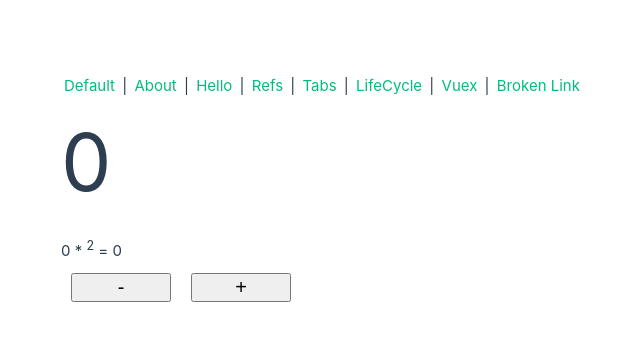
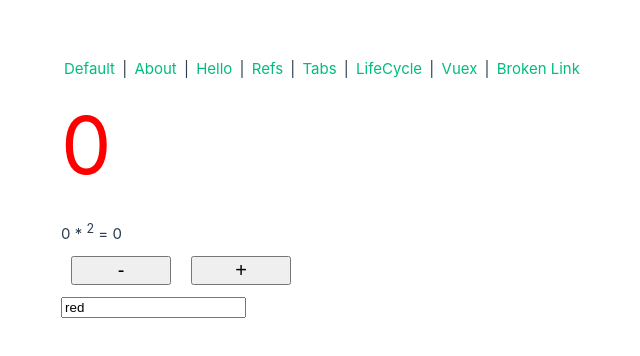
Before and after one commit to TAYYAB-BUKC/VueDemo, a Vue app in the folder VueDemo/: page /vuex in a window 1280 px wide. Shown: the part 212-568 px from the top of the page, without its empty margins (343-983 px from the left). Built offline with nearby package versions, Linux system fonts and the light colour scheme; the HTML template or start-up script is replaced by a standard one.

Commit message:
Computed property implemented for color code.

```diff
--- a/VueDemo/src/Store/store.js
+++ b/VueDemo/src/Store/store.js
@@ -3,7 +3,8 @@ import axios from 'axios'
 
 export default createStore({
     state: {
-        counter: 0
+        counter: 0,
+        colorCode: 'red'
     },
     mutations: {
         incrementCounter(state, numberToIncrease) {
@@ -11,6 +12,9 @@ export default createStore({
         },
         decrementCounter(state, numberToDecrease) {
             state.counter -= Number(numberToDecrease);
+        },
+        SetColorCode(state, newColorCode) {
+            state.colorCode = newColorCode;
         }
     },
     actions: {
@@ -28,6 +32,9 @@ export default createStore({
                     console.log(response);
                     commit('decrementCounter', response.data);
                 });
+        },
+        SetColorCode({ commit }, newColorCode) {
+            commit('SetColorCode',newColorCode);
         }
     },
     getters: {
--- a/VueDemo/src/components/Vuex.vue
+++ b/VueDemo/src/components/Vuex.vue
@@ -1,5 +1,5 @@
 <template>
-    <div class="counter">
+    <div class="counter" :style="{color: colorCode}">
         {{$store.state.counter}}
     </div>
     <div class="counterSquared">
@@ -10,6 +10,12 @@
     <div class="buttons">
         <button @click="$store.dispatch('decrementCounter')">-</button>
         <button @click="$store.dispatch('incrementCounter')">+</button>
+    </div>
+    <div>
+        <!-- wrong way only mutations can update the state-->
+        <!--<input type="text" name="colorCode" v-model="$store.state.colorCode" />-->
+        <input type="text" name="colorCode" v-model="colorCode" />
+
     </div>
 </template>
 
@@ -28,3 +34,19 @@
         margin: 0 10px;
     }
 </style>
+
+<script>
+    export default {
+        computed: {
+            colorCode: {
+                get(){
+                    return this.$store.state.colorCode
+                },
+                set(newColorCode){
+                    console.log('newColorCode: ' + newColorCode);
+                    this.$store.dispatch('SetColorCode', newColorCode);
+                }
+            }
+        }
+    }
+</script>
```
